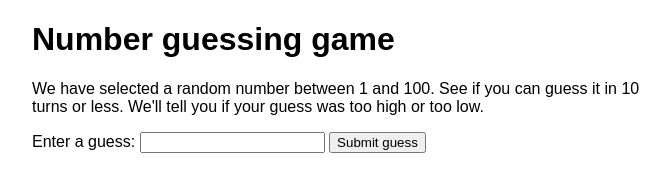
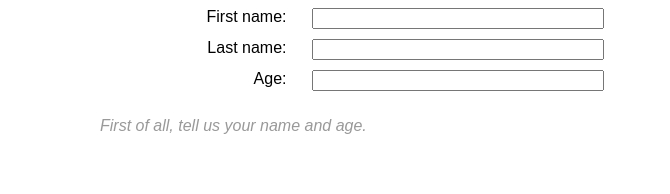
Before and after one commit to x45jk/mdn, a plain HTML site: page testSite/index.html in a window 1280 px wide. Shown: the whole page, without its empty margins (288-958 px from the left). Drawn offline with Linux system fonts and the light colour scheme.

Commit message:
CSS last

```diff
--- a/testSite/index.html
+++ b/testSite/index.html
@@ -6,20 +6,19 @@
     <link href="styles/style.css" rel="stylesheet" type="text/css">
   </head>
   <body>
-    <h1>Number guessing game</h1>
+    <form>
+      <p>First of all, tell us your name and age.</p>
 
-    <p>We have selected a random number between 1 and 100. See if you can guess it in 10 turns or less. We'll tell you if your guess was too high or too low.</p>
+      <label for="fname">First name:</label>
+      <input type="text" id="fname">
 
-    <div class="form">
-      <label for="guessField">Enter a guess: </label><input type="text" id="guessField" class="guessField">
-      <input type="submit" value="Submit guess" class="guessSubmit">
-    </div>
+      <label for="lname">Last name:</label>
+      <input type="text" id="lname">
 
-    <div class="resultParas">
-      <p class="guesses"></p>
-      <p class="lastResult"></p>
-      <p class="lowOrHi"></p>
-    </div>
+      <label for="age">Age:</label>
+      <input type="text" id="age">
+
+    </form>
 
     <script src="scripts/script.js"></script>
   </body>
--- a/testSite/styles/style.css
+++ b/testSite/styles/style.css
@@ -1,13 +1,27 @@
 html {
   font-family: sans-serif;
 }
-body {
-  width: 50%;
-  max-width: 800px;
-  min-width: 480px;
+
+form {
+  max-width: 504px;
   margin: 0 auto;
+  display: grid;
+  grid-template-columns: repeat(5, 1fr);
+  grid-gap: 10px 5%;
 }
-.lastResult {
-  color: white;
-  padding: 3px;
+
+form label {
+  grid-column: auto / span 2;
+  text-align: right;
 }
+
+form input {
+  grid-column: auto / span 3;
+}
+
+form p {
+  grid-row: 4 / 5;
+  grid-column: auto / span 3;
+  color: #999;
+  font-style: italic;
+}
```
